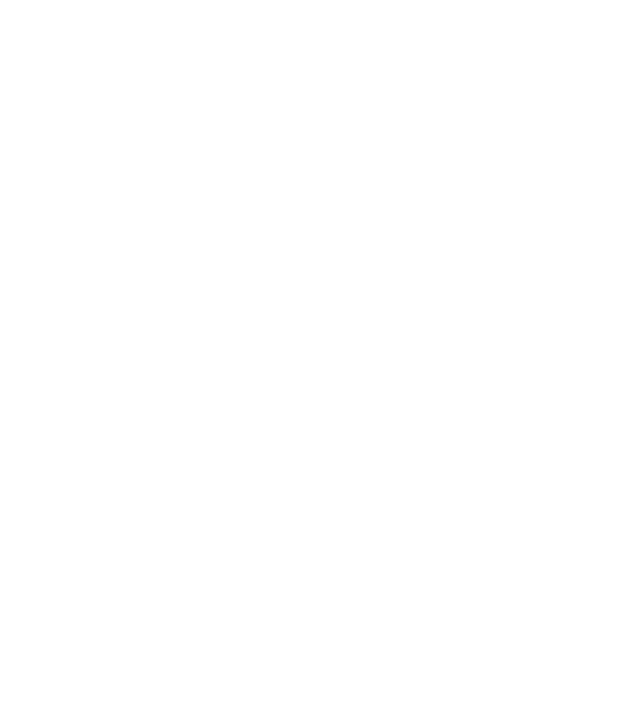
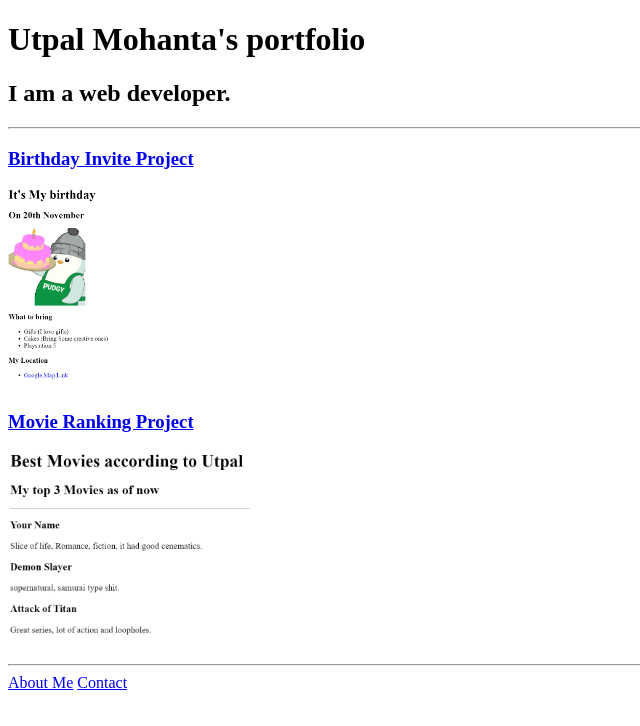
Before and after one commit to Utpal2011/html.portfolio, a plain HTML site: page index.html in a window 1280 px wide. Shown: the whole page, without its empty margins (0-640 px from the left). Drawn offline with Linux system fonts and the light colour scheme.

Commit message:
Add files via upload

```diff
--- a/index.html
+++ b/index.html
@@ -1,15 +1,21 @@
-<!-- TODO 1: Create the HTML Boilerplate -->
 
-<!-- TODO 2: Add Your previous projects' HTML into the public folder -->
+ <!DOCTYPE html>
+ <html lang="en">
+    <head>
+        <meta charset="UTF-8">
+        <title>Utpal Mohanta's portfolio</title>
+    </head>
+    <body>
+       <h1>Utpal Mohanta's portfolio</h1>
+       <h2>I am a web developer.</h2>
+       <hr />
+       <h3><a href="./public/birthday-invite.html">Birthday Invite Project</a></h3>
+       <img src="./assets/images/Bday.png" height="200" alt="birthday-invite" />
+       <h3><a href="./public/movie-ranking.html">Movie Ranking Project</a></h3>
+       <img src="./assets/images/movie ranking.png" height="200" alt="Movies name"/>
+       <hr />
+       <a href="./public/about.html">About Me</a>
+       <a href="./public/contact.html">Contact</a>
+    </body>
 
-<!-- TODO 3: Take screenshots of your project previews and add the images to the images folder -->
-
-<!-- TODO 4: Add titles/subtitles etc. -->
-
-<!-- TODO 5: Add a link to the project pages -->
-
-<!-- TODO 6: Add images to show the project previews
-HINT for TODO 6: You can use the height attribute set to 200 to make the image smaller:
-https://developer.mozilla.org/en-US/docs/Web/HTML/Element/img#attr-height -->
-
-<!-- TODO 7: Add the Contact Me and About Me page links -->
+ </html>
```
